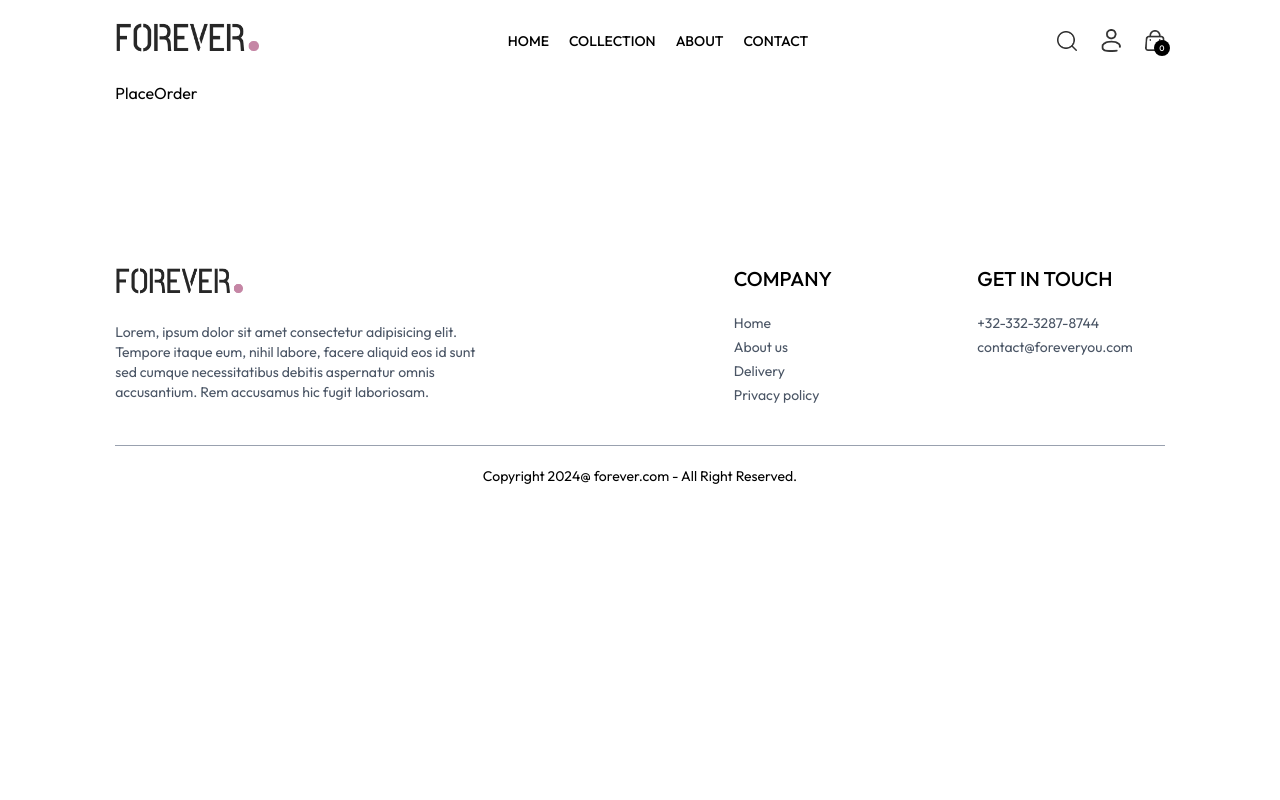
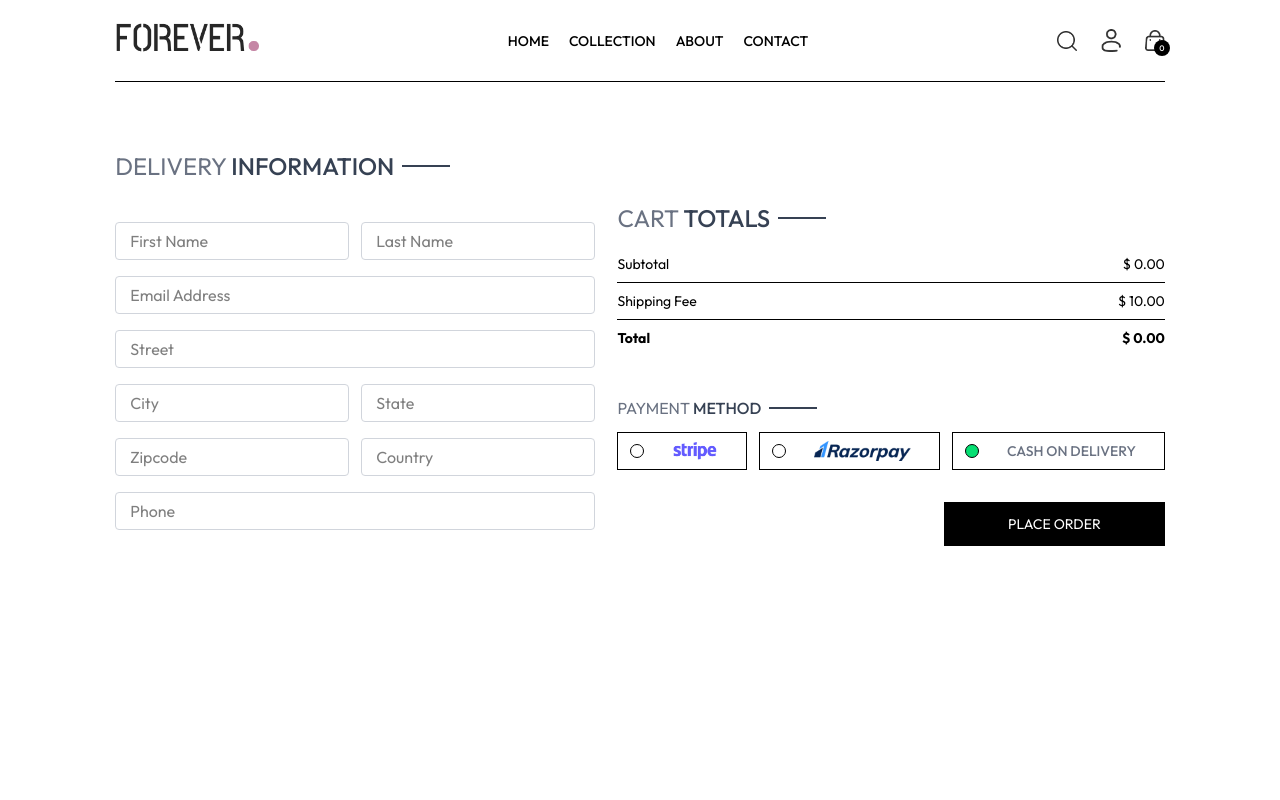
Before and after one commit to Biniambatu/E-COMMERCE_react_frontend, a React (Vite) app: page /place-order in a window 1280 px wide. Shown: the top 800 px of the page. Built offline with nearby package versions, Linux system fonts and the light colour scheme.

Commit message:
place order page

```diff
--- a/src/Pages/Cart.tsx
+++ b/src/Pages/Cart.tsx
@@ -4,10 +4,11 @@
 import Product from './Product'
 import { assets } from '../assets/assets'
 import CartTotal from '../Components/CartTotal'
+import { useNavigate } from 'react-router-dom'
 
 const Cart = () => {
   const {products, currency, cartItems, updateQuantity} = useContext(ShopContext)
-
+  const navigate = useNavigate()
   const [ cartData, setCartData ] = useState([])
 
   useEffect(() => {
@@ -62,6 +63,9 @@
       <div className='flex justify-end my-20'>
         <div className='w-full sm:w-[450px]'>
           <CartTotal/>
+          <div className='w-full text-end'>
+            <button onClick={() => navigate('/place-order')} className='bg-black text-white text-sm my-8 px-8 py-3 cursor-pointer'>PROCEED TO CHECKOUT</button>
+          </div>
         </div>
       </div>
 
--- a/src/Pages/PlaceOrder.tsx
+++ b/src/Pages/PlaceOrder.tsx
@@ -1,8 +1,71 @@
-import React from 'react'
+import React, { useState } from 'react'
+import Title from '../Components/Title'
+import CartTotal from '../Components/CartTotal'
+import { assets } from '../assets/assets'
+import { useNavigate } from 'react-router-dom'
 
 const PlaceOrder = () => {
+
+  const [ method, setMethod ] = useState('cod')
+  const navigate = useNavigate()
   return (
-    <div>PlaceOrder</div>
+    <div className='flex flex-col sm:flex-row justify-between gap-4 pt-5 sm:pt-14 min-h-[80vh] border-t'>
+
+      {/* left side */}
+      <div className='flex flex-col gap-4 w-full sm:max-w-[480px]'>
+
+        <div className='text-xl sm:text-2xl my-3'>
+          <Title text1={'DELIVERY'} text2={'INFORMATION'}/>
+        </div>
+        <div className='flex  gap-3'>
+          <input className='border border-gray-300 rounded py-1.5 px-3.5 w-full' type="text" placeholder='First Name'/>
+          <input className='border border-gray-300 rounded py-1.5 px-3.5 w-full' type="text" placeholder='Last Name'/>
+        </div>
+        <input className='border border-gray-300 rounded py-1.5 px-3.5 w-full' type="email" placeholder='Email Address'/>
+        <input className='border border-gray-300 rounded py-1.5 px-3.5 w-full' type="text" placeholder='Street'/>
+        <div className='flex  gap-3'>
+          <input className='border border-gray-300 rounded py-1.5 px-3.5 w-full' type="text" placeholder='City'/>
+          <input className='border border-gray-300 rounded py-1.5 px-3.5 w-full' type="text" placeholder='State'/>
+        </div>
+        <div className='flex  gap-3'>
+          <input className='border border-gray-300 rounded py-1.5 px-3.5 w-full' type="number" placeholder='Zipcode'/>
+          <input className='border border-gray-300 rounded py-1.5 px-3.5 w-full' type="text" placeholder='Country'/>
+        </div>
+        <input className='border border-gray-300 rounded py-1.5 px-3.5 w-full' type="number" placeholder='Phone'/>
+      </div>
+
+      {/*--------- right side ----------*/}
+      <div className='mt-8'>
+
+        <div className='mt-8 min-w-80'>
+         <CartTotal/>
+        </div>
+
+        <div className='mt-12'>
+          <Title text1={'PAYMENT'} text2={'METHOD'}/>
+
+          {/* ------------ payment method selection -------------- */}
+          <div className='flex gap-3 flex-col lg:flex-row'>
+            <div onClick={() => setMethod('stripe')} className='flex items-center gap-3 border p-2 px-3 cursor-pointer'>
+              <p className={`min-w-3.5 h-3.5 border rounded-full ${method === 'stripe' ? 'bg-green-400' : ''}`}></p>
+              <img className='h-5 mx-4' src={assets.stripe_logo} alt="" />
+            </div>
+            <div onClick={() => setMethod('razorpay')} className='flex items-center gap-3 border p-2 px-3 cursor-pointer'>
+              <p className={`min-w-3.5 h-3.5 border rounded-full ${method === 'razorpay' ? 'bg-green-400' : ''}`}></p>
+              <img className='h-5 mx-4' src={assets.razorpay_logo} alt="" />
+            </div>
+            <div onClick={() => setMethod('cod')} className='flex items-center gap-3 border p-2 px-3 cursor-pointer'>
+              <p className={`min-w-3.5 h-3.5 border rounded-full ${method === 'cod' ? 'bg-green-400' : ''}`}></p>
+              <p className='text-gray-500 text-sm font-medium mx-4'>CASH ON DELIVERY</p>
+            </div>
+          </div>
+          <div className='w-full text-end mt-8'>
+            <button onClick={() => navigate('/orders')} className='bg-black text-white px-16 py-3 text-sm cursor-pointer'>PLACE ORDER</button>
+          </div>
+        </div>
+
+      </div>
+    </div>
   )
 }
 
```
